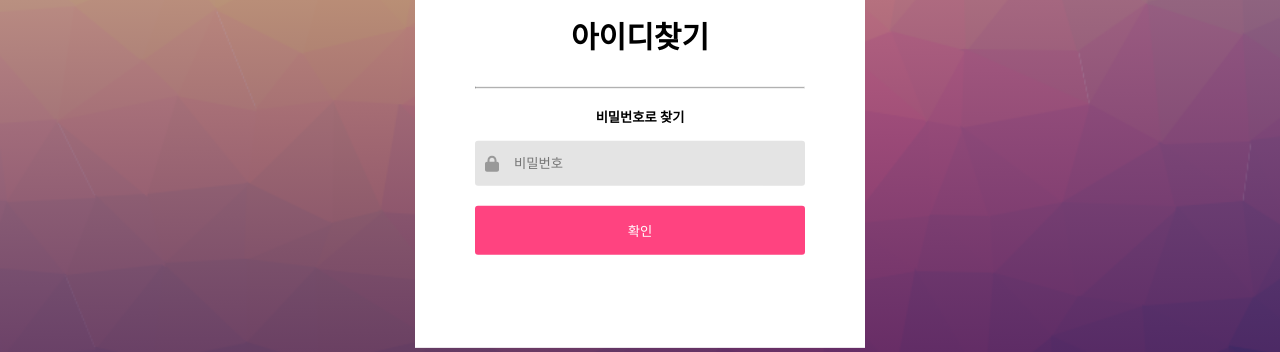
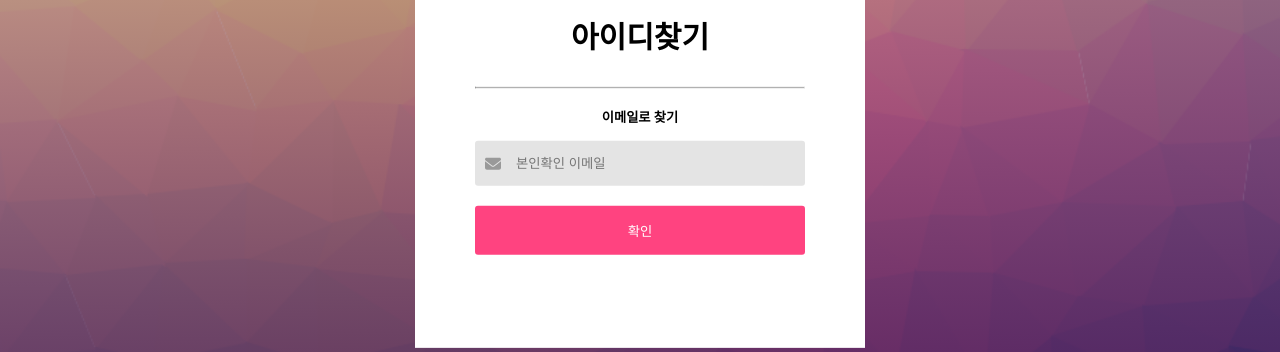
Before and after one commit to YooooSW/KEPCO_project_3, a Django app: template Web_Django/mainapp/templates/mainapp/login/id_search.html in a window 1280 px wide. Shown: the part 282-634 px from the top of the page. Run offline with Django 4.2, Linux system fonts and the light colour scheme; the template is opened without the code that fills it, so the values that code supplies are empty; some libraries are stand-ins or nearby versions.

Commit message:
아이디 찾기 수정

```diff
--- a/Web_Django/mainapp/templates/mainapp/login/id_search.html
+++ b/Web_Django/mainapp/templates/mainapp/login/id_search.html
@@ -24,12 +24,13 @@
           <h1>아이디찾기</h1>
           <hr />
           <br />
-          <h5>비밀번호로 찾기</h5>
+          <h5>이메일로 찾기</h5>
           <form method="POST" action="/forgot_id/">
             {% csrf_token %}
             <div class="input-field">
-              <i class="fa-solid fa-lock" id="pwd-icon"></i>
-              <input type="email" name="email" placeholder="비밀번호" required />
+              <i class="fa-solid fa-envelope" id="pwd-icon"></i>
+              <input name="email" type="email" placeholder="본인확인 이메일" required>
+
             </div>
 
             <div class="form-btn">
```
